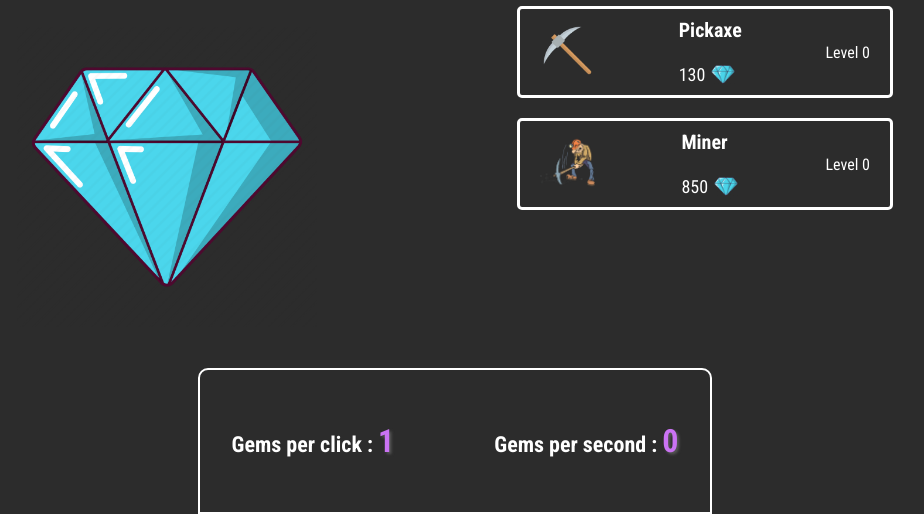
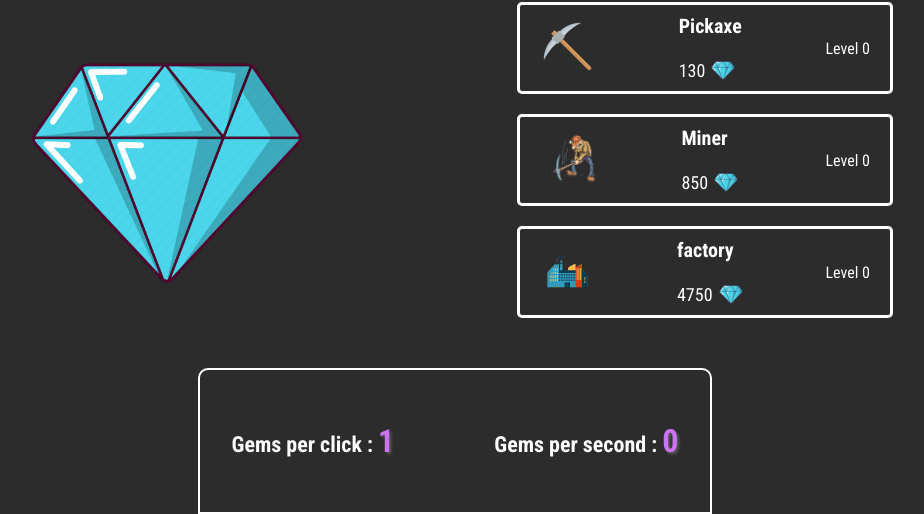
Before and after one commit to Espin-Joachim-EMF/Clicker, a plain HTML site: page index.html in a window 1280 px wide. Shown: the part 286-800 px from the top of the page, without its empty margins (185-1109 px from the left). Drawn offline with Linux system fonts and the light colour scheme.

Commit message:
fini ep4

```diff
--- a/index.html
+++ b/index.html
@@ -80,6 +80,26 @@
                     </div>
                 </div>
 
+                <div class="upgrade" onclick="buyUpgrade('factory')">
+                    <div class="left-section">
+                        <img src="/asset/factory.png" alt="" class="upgrade-img">
+                    </div>
+                    <div class="mid-section">
+                        <h4>factory</h4>
+                        <div class="cost-info">
+                            <p class="cost-text"><span class="factory-cost">4750</span></p>
+                            <img src="./asset/Gem.webp" alt="" srcset="" class="gem-img">
+                        </div>
+                    </div>
+                    <div class="right-section">Level <span class="factory-level">0</span></div>
+
+                    <div class="next-level-info">
+                        <p>
+                            +<span class="factory-increase">82</span> gems <br /> per second
+                        </p>
+                    </div>
+                </div>
+
             </div>
         </div>
         <div class="statistics">
--- a/index.js
+++ b/index.js
@@ -29,8 +29,8 @@ const upgrades = [
         increase: document.querySelector(".pickaxe-increase"),
         parsedincrease: parseFloat(document.querySelector(".pickaxe-increase").innerHTML),
         level: document.querySelector(".pickaxe-level"),
-        gemMultiplier: 1.025,
-        costMultiplier: 1.12,
+        gemMultiplier: 1.03,
+        costMultiplier: 1.115,
     },
     {
         name: 'miner',
@@ -39,8 +39,18 @@ const upgrades = [
         increase: document.querySelector(".miner-increase"),
         parsedincrease: parseFloat(document.querySelector(".miner-increase").innerHTML),
         level: document.querySelector(".miner-level"),
-        gemMultiplier: 1.025,
-        costMultiplier: 1.12,
+        gemMultiplier: 1.035,
+        costMultiplier: 1.11,
+    },
+    {
+        name: 'factory',
+        cost: document.querySelector(".factory-cost"),
+        parsedCost: parseFloat(document.querySelector(".factory-cost").innerHTML),
+        increase: document.querySelector(".factory-increase"),
+        parsedincrease: parseFloat(document.querySelector(".factory-increase").innerHTML),
+        level: document.querySelector(".factory-level"),
+        gemMultiplier: 1.04,
+        costMultiplier: 1.10,
     },
 ]
 
```
